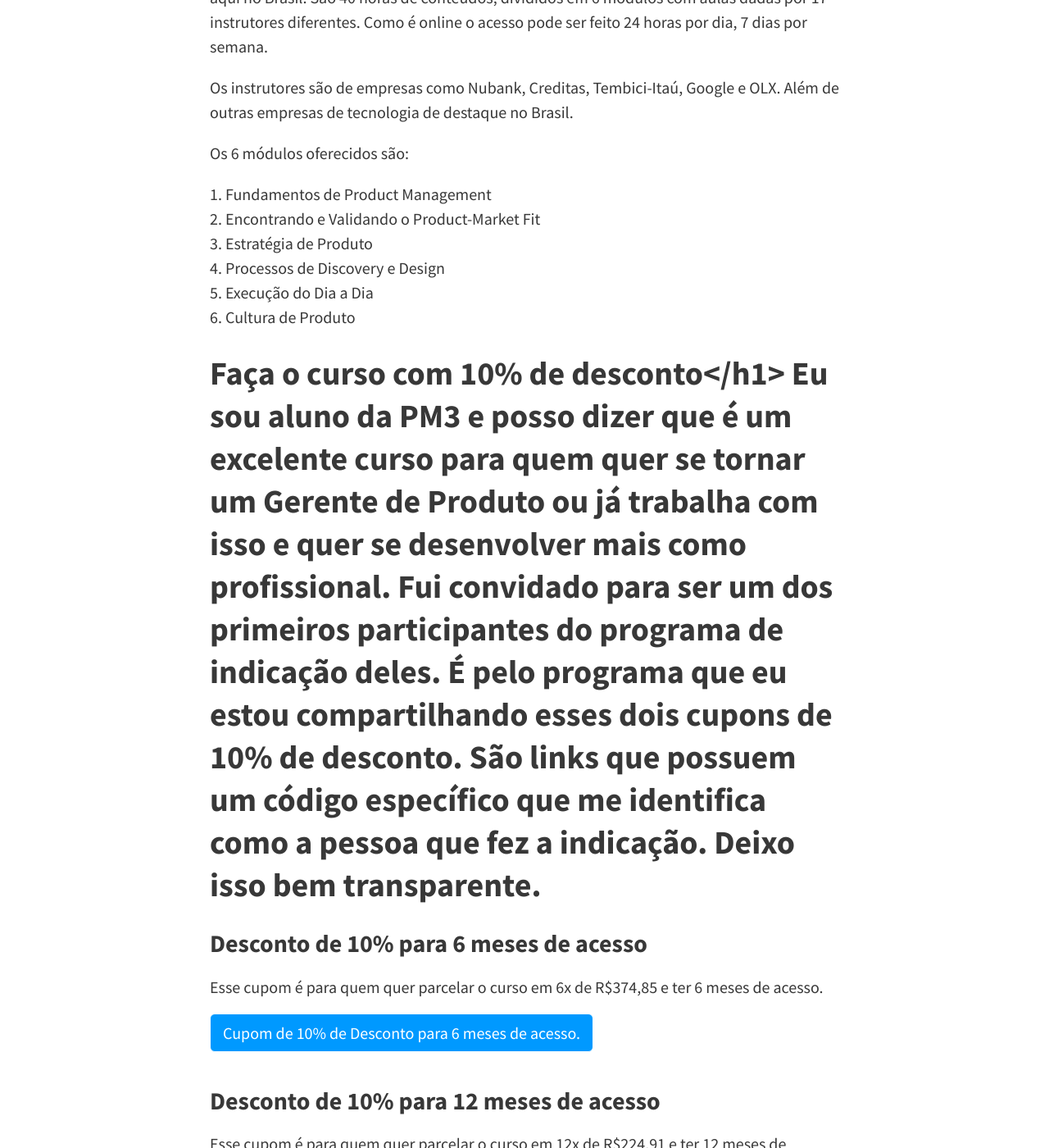
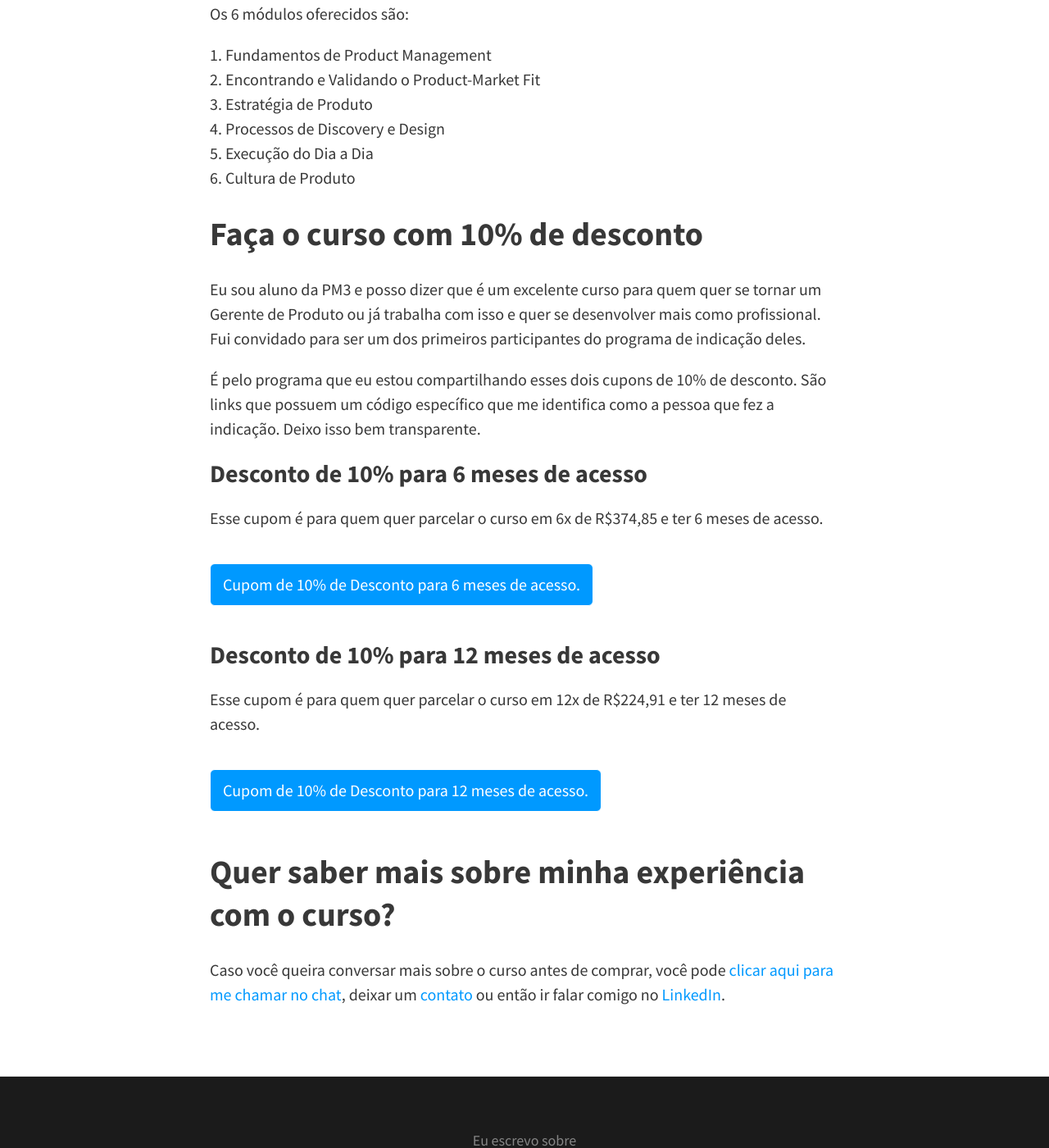
Before and after one commit to felipecbarbosa/felipecbarbosa.github.io, a Jekyll site: the page built from desconto-curso-pm3.md, in a window 1280 px wide and 1400 px high, scrolled down 790 px. Shown: the whole window at 82% size. Built offline with Jekyll 4.4.1, drawn with Linux system fonts in a browser that asks for light colours; nearby versions of some CDN libraries; comment, search, counter and statistics services are not loaded; part of the change alters nothing that is shown; some of the changed text lies outside the part shown.

Commit message:
Edited descontos page

```diff
--- a/desconto-curso-pm3.md
+++ b/desconto-curso-pm3.md
@@ -1,13 +1,13 @@
 ---
 layout: page
-title: Cupom de desconto de 10% para o curso de Product Management da PM3
+title: 10% de desconto para o curso de Product Management da PM3
 permalink: /desconto-curso-pm3/
 hide: true
 ---
 
 TL;DR Se você quer ir direto para as opções de desconto <a href="#desconto" onclick="analytics.track('clicked-desconto')">clique aqui</a>.
 
-<h1>Estude para se tornar um verdadeiro Product Manager na PM3</h1>
+<h2>Estude para se tornar um verdadeiro Product Manager na PM3</h2>
 
 O [curso de Product Management da PM3](https://www.cursospm3.com.br/){:target="_blank"} é o primeiro a ser oferecido online e em Português aqui no Brasil. São 40 horas de conteúdos, divididos em 6 módulos com aulas dadas por 17 instrutores diferentes. Como é online o acesso pode ser feito 24 horas por dia, 7 dias por semana.
 
@@ -22,7 +22,7 @@ Os 6 módulos oferecidos são:
 5. Execução do Dia a Dia
 6. Cultura de Produto
 
-<h2 id="desconto">Faça o curso com 10% de desconto</h1>
+<h2 id="desconto">Faça o curso com 10% de desconto</h2>
 
 Eu sou aluno da PM3 e posso dizer que é um excelente curso para quem quer se tornar um Gerente de Produto ou já trabalha com isso e quer se desenvolver mais como profissional. Fui convidado para ser um dos primeiros participantes do programa de indicação deles.
 
```
